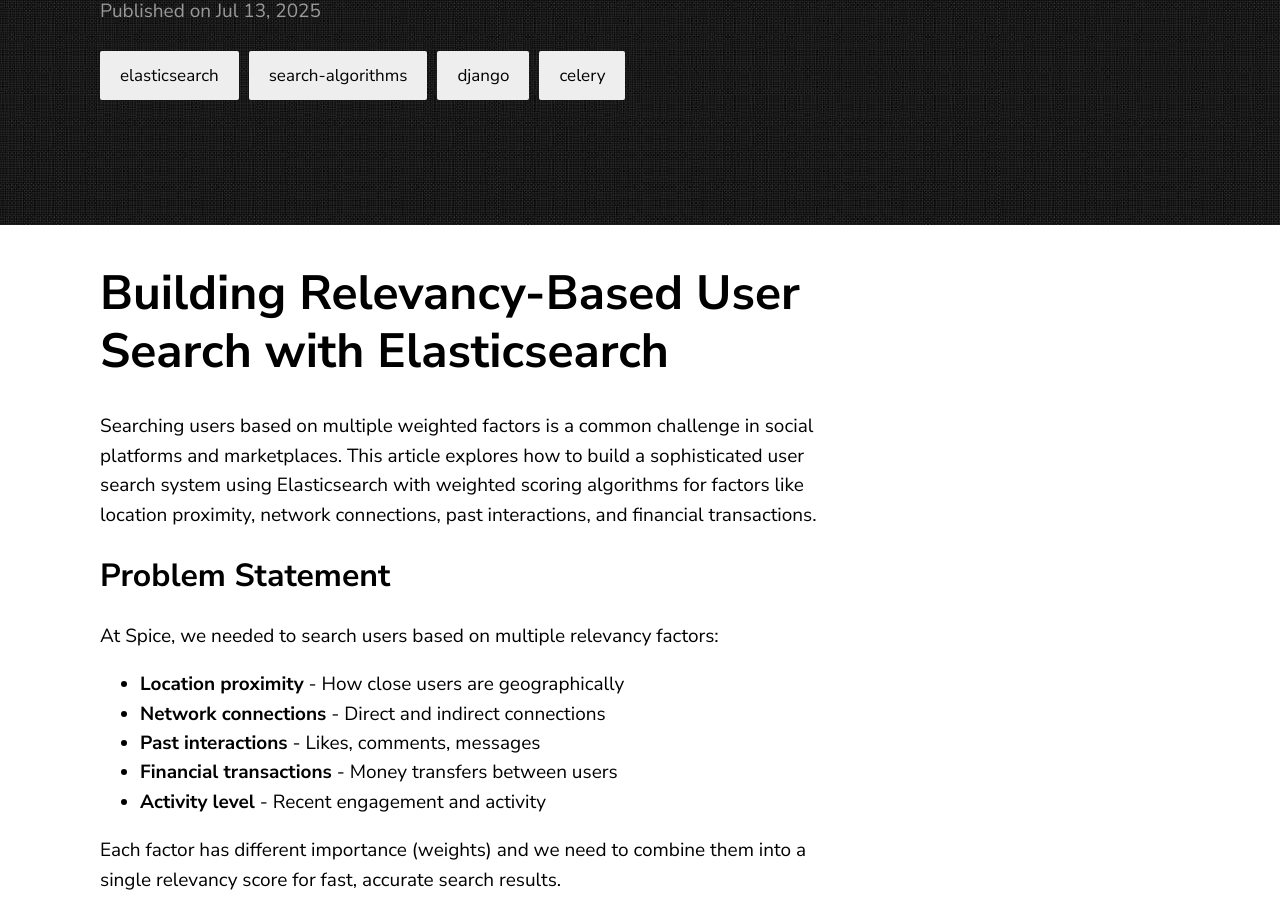
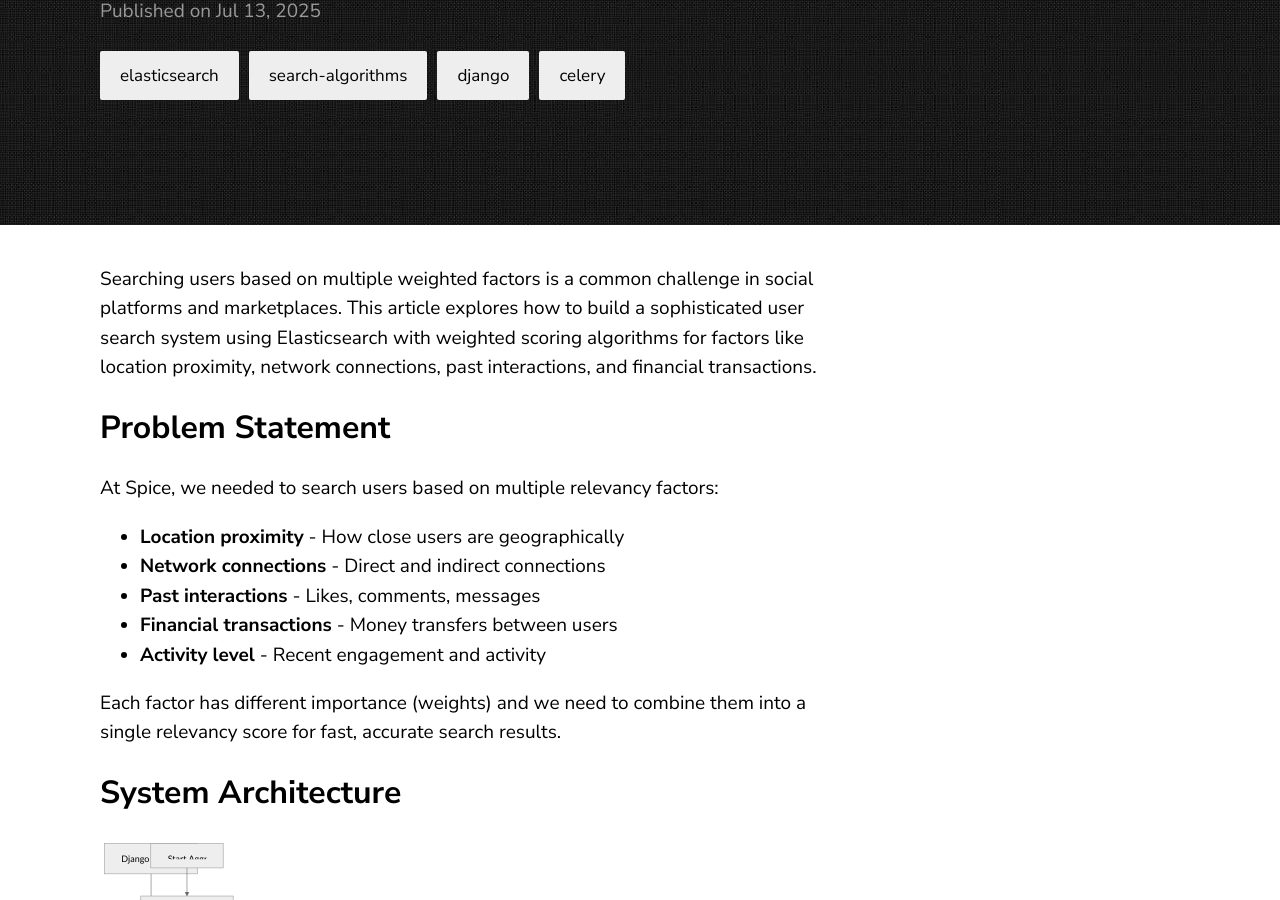
Before and after one commit to proxyroot/proxyroot.github.io, a Jekyll site: the page built from _posts/2025-07-13-elasticsearch-user-relevancy-search.markdown, in a window 1280 px wide and 900 px high, scrolled down 333 px. Built offline with Jekyll 4.4.1, drawn with Linux system fonts in a browser that asks for light colours.

Commit message:
comments

```diff
--- a/_posts/2025-07-13-elasticsearch-user-relevancy-search.markdown
+++ b/_posts/2025-07-13-elasticsearch-user-relevancy-search.markdown
@@ -6,8 +6,6 @@ date: 2025-07-13
 categories: [elasticsearch, search-algorithms, django, celery]
 tags: [elasticsearch, weighted-scoring, user-search, bulk-indexing, relevancy]
 ---
-
-# Building Relevancy-Based User Search with Elasticsearch
 
 Searching users based on multiple weighted factors is a common challenge in social platforms and marketplaces. This article explores how to build a sophisticated user search system using Elasticsearch with weighted scoring algorithms for factors like location proximity, network connections, past interactions, and financial transactions.
 
```
